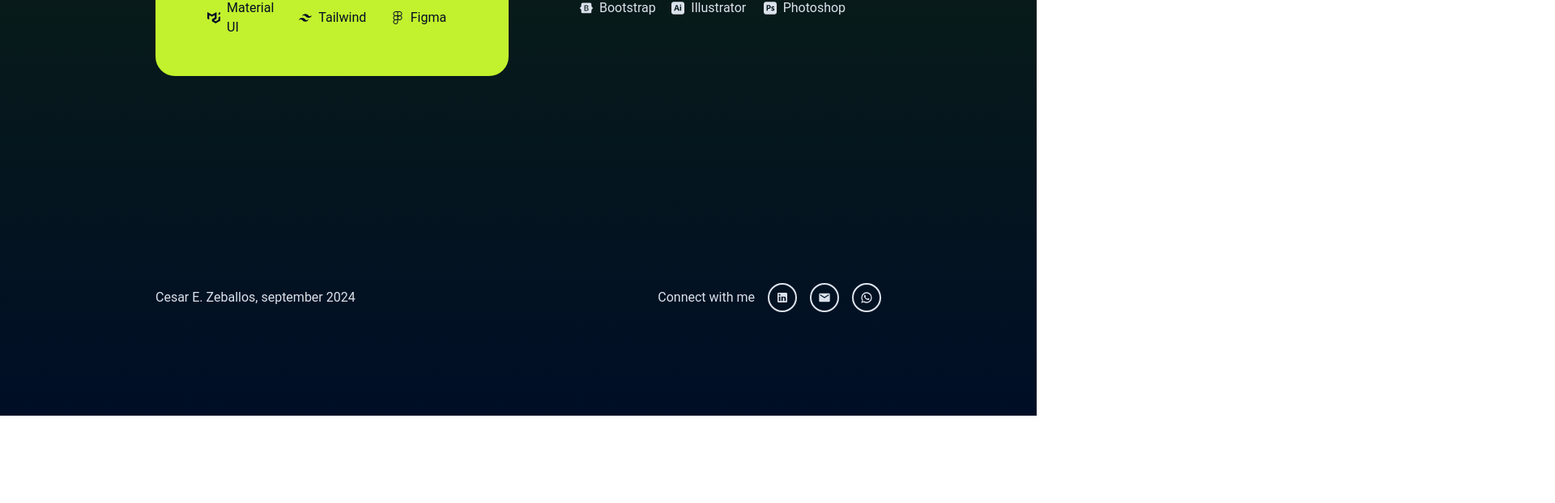
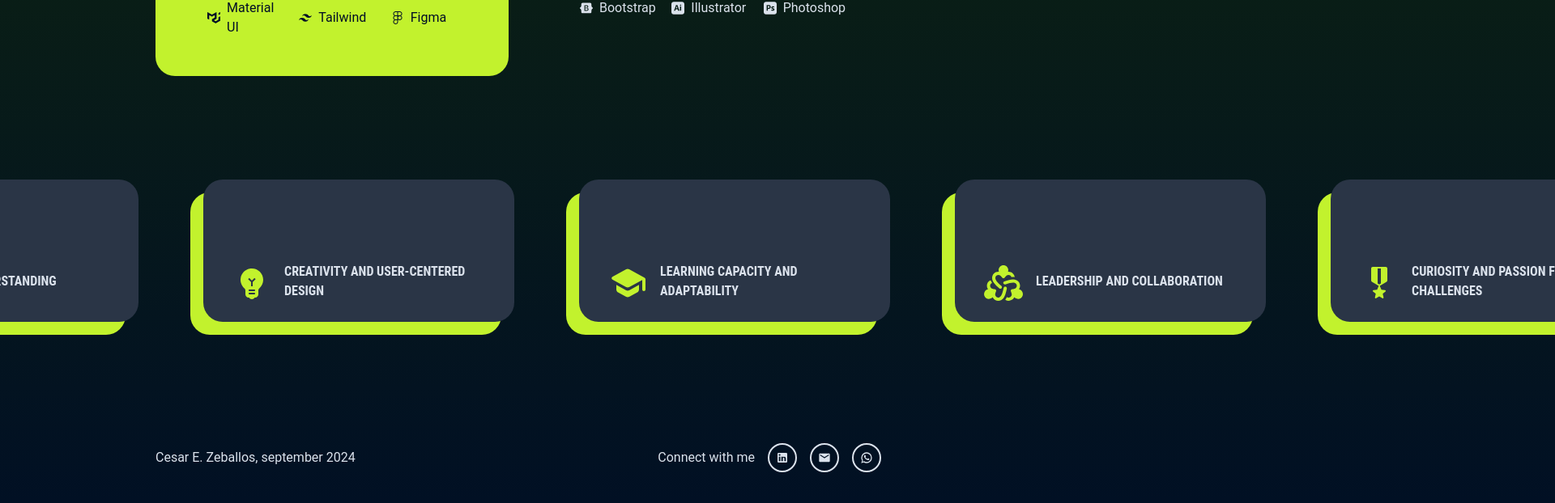
Before and after one commit to CesarZeballos/Porfolio, a Next.js app in the folder front/: page /aboutMe in a window 1280 px wide. Shown: the part 1014-1636 px from the top of the page at 81% size, 1920 px wide, since content can reach past the window. Before the commit the page ends 1528 px from the top, so only its background shows below. Built offline with nearby package versions, Linux system fonts and the light colour scheme.

Commit message:
scroll automatica e infinito

```diff
--- a/front/src/app/aboutMe/page.tsx
+++ b/front/src/app/aboutMe/page.tsx
@@ -1,5 +1,6 @@
 import { PresentationAbout } from "@/components/presentationAbout"
 import { Skills } from "@/components/skills"
+import { StrengthsContainer } from "@/components/strengthsContainer"
 
 
 const AboutMe: React.FC = () => {
@@ -8,6 +9,7 @@ const AboutMe: React.FC = () => {
         <div>
             <PresentationAbout/>
             <Skills/>
+            <StrengthsContainer/>
         </div>
     )
 }
--- a/front/src/app/globals.css
+++ b/front/src/app/globals.css
@@ -8,6 +8,15 @@ body {
 
 .sectionContainer {
   @apply mx-marginX my-marginY
+}
+
+.noScrollBar::-webkit-scrollbar {
+  display: none; /* Ocultar scroll en navegadores basados en WebKit */
+}
+
+.noScrollBar {
+  -ms-overflow-style: none; /* Ocultar scroll en Internet Explorer y Edge */
+  scrollbar-width: none; /* Ocultar scroll en Firefox */
 }
 
 .h1 {
--- /dev/null
+++ b/front/src/components/carousel/index.tsx
@@ -0,0 +1,54 @@
+'use client'
+import { IPropChildren } from "@/utils/interfaces"
+import { Children, useEffect, useRef, useState } from "react"
+
+export const Carousel = (prop: IPropChildren) => {
+    const {children} = prop
+    const [scrollPosition, setScrollPosition] = useState(0)
+    const [stop, setStop] = useState(false)
+    const carouselRef = useRef<HTMLDivElement>(null)
+    const speedScroll = 20
+
+    const infiniteChildren = [...Children.toArray(children), ...Children.toArray(children), ...Children.toArray(children)]
+
+    useEffect (() => {
+        const handleScroll = () => {
+            if(carouselRef.current) {
+                const maxScrollWidth = carouselRef.current.scrollWidth / 2
+
+                setScrollPosition((prevPosition) => {
+                    if (prevPosition >= maxScrollWidth) {
+                        return 0
+                    }
+
+                    if (stop) {
+                        return prevPosition
+                    }
+                    return prevPosition + 1
+                })
+            }
+        }
+
+        const scrollInterval = setInterval(handleScroll, speedScroll);
+
+        return () => clearInterval(scrollInterval)
+    }, [speedScroll, stop])
+
+    return (
+        <div
+        ref={carouselRef}>
+            <div
+            className="px-12 flex flex-row gap-12 overflow-x-auto"
+            style={{
+                display: 'inline-flex',
+                transform: `translateX(-${scrollPosition}px)`,
+                transition: `transform ${speedScroll / 100}s linear`,
+              }}
+              onMouseEnter={() => setStop(true)}
+              onMouseLeave={() => setStop(false)}
+            >
+                {infiniteChildren}
+            </div>
+        </div>
+    )
+}
--- /dev/null
+++ b/front/src/components/strengths/index.tsx
@@ -0,0 +1,34 @@
+'use client'
+import { IStrength } from "@/utils/interfaces"
+import { useState } from "react"
+
+
+export const Strengths = (data: IStrength) => {
+    const {index, name, description, icon} = data
+    const [show, setShow] = useState(false)
+
+    return (
+        <div key={index}
+        onMouseEnter={() => setShow(true)}
+        onMouseLeave={() => setShow(false)}
+        className="relative h-48 px-4">
+            <div className={`absolute w-96 h-44 z-10 rounded-3xl px-9 py-6 flex items-end ${show ? 'bg-lightGreen' : 'bg-lightBlue'}`}>
+                {!show && <div className="flex flex-row gap-4 items-center">
+                    <p className="text-5xl text-lightGreen">{icon}</p>
+                    <p className="label text-white">{name}</p>
+                </div>
+                }
+                {show &&
+                <div className="flex flex-col gap-2">
+                    <div className="flex flex-row gap-2 items-end">
+                        <p className="text-2xl text-darkBlue">{icon}</p>
+                        <p className="body text-darkBlue">{name}</p>
+                    </div>
+                    <p className="body text-darkBlue">{description}</p>
+                </div>
+                    }
+            </div>
+            <div className={`relative top-4 right-4 z-0 w-96 h-44 rounded-3xl ${show ? 'bg-lightBlue' : 'bg-lightGreen'}`}>
+            </div>
+        </div>
+    )}
--- /dev/null
+++ b/front/src/components/strengthsContainer/index.tsx
@@ -0,0 +1,17 @@
+import { StrengthsArray } from "@/utils/strengths"
+import React from "react"
+import { Strengths } from "../strengths"
+import { Carousel } from "../carousel"
+
+
+export const StrengthsContainer: React.FC = () => {
+    return (
+        <div>
+            <Carousel>
+                {StrengthsArray.map((strength) => (
+                    <Strengths key={strength.index} {...strength} />
+                ))}
+            </Carousel>
+        </div>
+    )
+}
--- /dev/null
+++ b/front/src/utils/strengths.tsx
@@ -0,0 +1,54 @@
+import { IStrength } from "./interfaces";
+
+//icons
+import BusinessRoundedIcon from '@mui/icons-material/BusinessRounded';
+import EmojiObjectsRoundedIcon from '@mui/icons-material/EmojiObjectsRounded';
+import SchoolRoundedIcon from '@mui/icons-material/SchoolRounded';
+import Diversity2RoundedIcon from '@mui/icons-material/Diversity2Rounded';
+import MilitaryTechRoundedIcon from '@mui/icons-material/MilitaryTechRounded';
+import PsychologyRoundedIcon from '@mui/icons-material/PsychologyRounded';
+
+export const StrengthsArray: IStrength[] = [
+
+    {
+        index: 0,
+        name: "Business Understanding",
+        description: "In-depth knowledge in financial and accounting operations, as well as in various business models, allowing me to evaluate and optimize processes.",
+        icon: <BusinessRoundedIcon fontSize="inherit"/>
+    },
+
+    {
+        index: 1,
+        name: "Creativity and User-Centered Design",
+        description: "Ability to design attractive and functional user interfaces, always focused on improving the experience and usability.",
+        icon: <EmojiObjectsRoundedIcon fontSize="inherit"/>
+    },
+
+    {
+        index: 2,
+        name: "Learning Capacity and Adaptability",
+        description: "Constant commitment to learning and adapting to new technologies and trends in design and development.",
+        icon: <SchoolRoundedIcon fontSize="inherit"/>
+    },
+
+    {
+        index: 3,
+        name: "Leadership and Collaboration",
+        description: "Experienced in team and project leadership, with skills in mentoring and guiding colleagues towards collective success.",
+        icon: <Diversity2RoundedIcon fontSize="inherit"/>
+    },
+
+    {
+        index: 4,
+        name: "Curiosity and Passion for Challenges",
+        description: "Proactive and curious attitude towards new challenges, always looking to learn and explore innovative technologies.",
+        icon: <MilitaryTechRoundedIcon fontSize="inherit"/>
+    },
+
+    {
+        index: 5,
+        name: "Analytical and Problem Solving Skills",
+        description: "Ability to analyze data and solve complex problems accurately, focusing on innovative and effective solutions.",
+        icon: <PsychologyRoundedIcon fontSize="inherit"/>
+    }
+]
```
Also changed, not shown: front/src/utils/interfaces.ts (+11 -0 lines).
